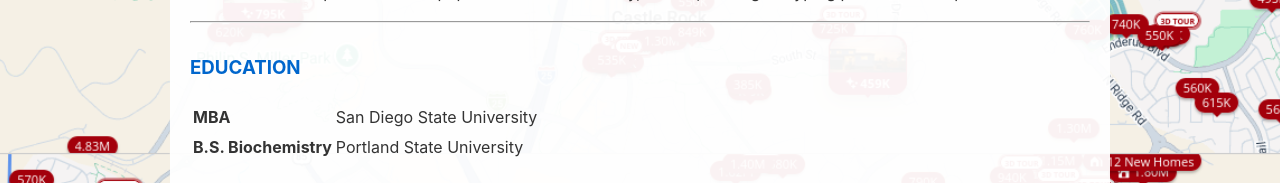
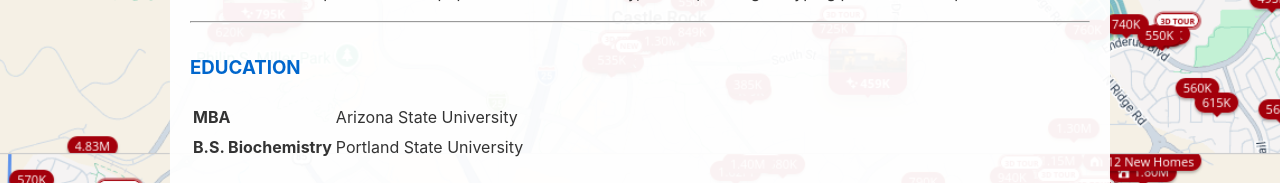
Before and after one commit to tsimech/tsimech.github.io, a Jekyll site: the page built from docs/zillow.md, in a window 1280 px wide and 900 px high, scrolled down 3630 px. Shown: the part 717-900 px from the top of the window. Built offline with Jekyll 4.4.1, drawn with Linux system fonts in a browser that asks for light colours.

Commit message:
Fix MBA institution: Arizona State University (not San Diego State)

```diff
--- a/docs/zillow.md
+++ b/docs/zillow.md
@@ -198,5 +198,5 @@ Product leader with 14+ years in site search product leadership. Owned $3B+ in d
 
 ### EDUCATION
 
-**MBA** | San Diego State University
+**MBA** | Arizona State University
 **B.S. Biochemistry** | Portland State University
```
